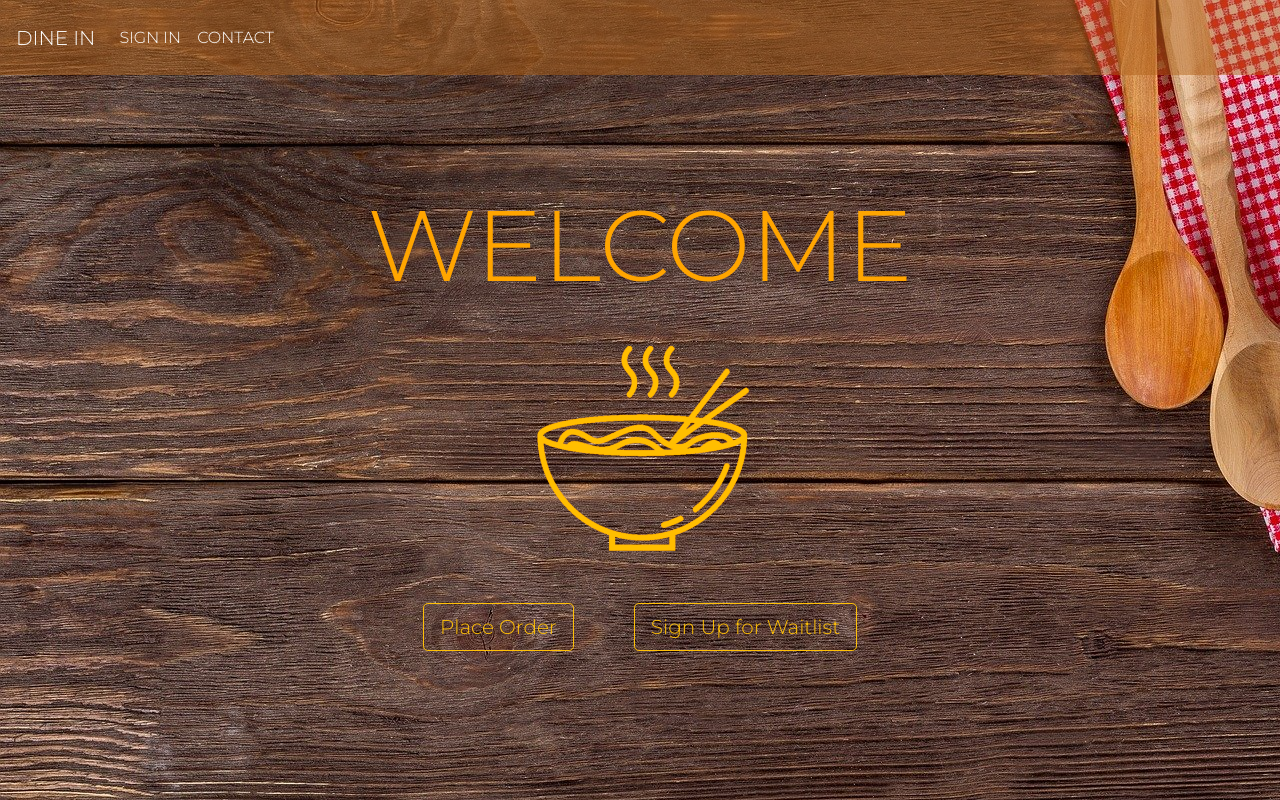
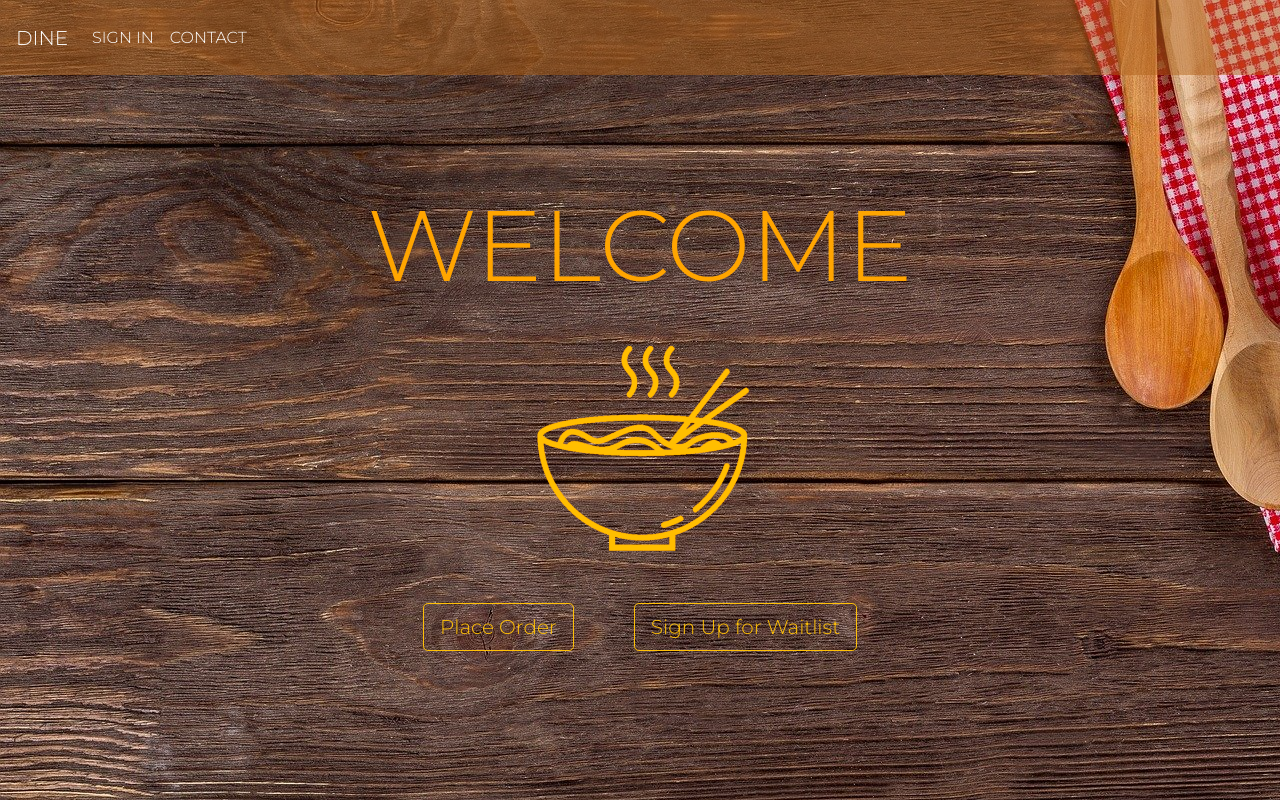
Before and after one commit to leowei31/nwhacks2021, a React (Create React App) app: page / in a window 1280 px wide. Built offline with nearby package versions, Linux system fonts and the light colour scheme; no server answers.

Commit message:
small display fix to text

```diff
--- a/src/components/header/header.component.jsx
+++ b/src/components/header/header.component.jsx
@@ -10,7 +10,7 @@ import './header.styles.css';
 
 const Header = ({currentUser}) => (
     <div className='navbar navbar-expand-lg navbar-light'>
-        <a className="navbar-brand" href="http://localhost:3000/">Dine In </a>
+        <a className="navbar-brand" href="http://localhost:3000/">DINE </a>
         <ul className="navbar-nav mr-auto">
             <li className='nav-item'>
 
--- a/src/components/menu/menu.component.jsx
+++ b/src/components/menu/menu.component.jsx
@@ -15,7 +15,7 @@ class Menu extends React.Component {
                 <div className={"menu-header"}>
                     <h3 className={"menu-title"}> MENU </h3>
                     <button type="button" className="close" aria-label="Close">
-                        <span aria-hidden="true">&times;</span>
+                        <span aria-hidden="true"></span>
                     </button>
                 </div>
                 {this.props.menu.map(category => (
@@ -28,7 +28,7 @@ class Menu extends React.Component {
                         {category[Object.keys(category)[0]].map(menuItem => (
                             <tr>
                                 <td>{menuItem.name}</td>
-                                <td>{menuItem.price}</td>
+                                <td>${(menuItem.price / 100).toFixed(2)}</td>
                             </tr>
                         ))}
                     </table>
```
